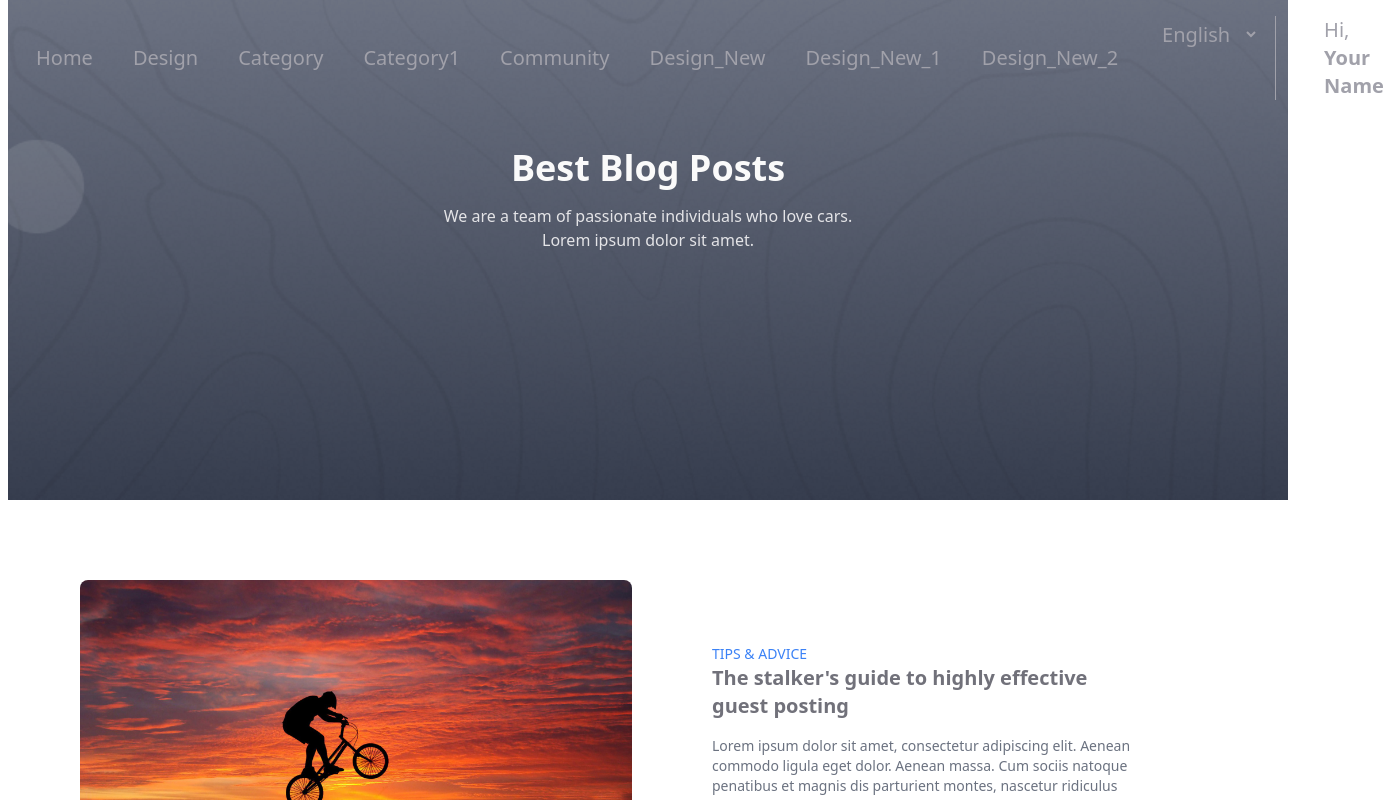
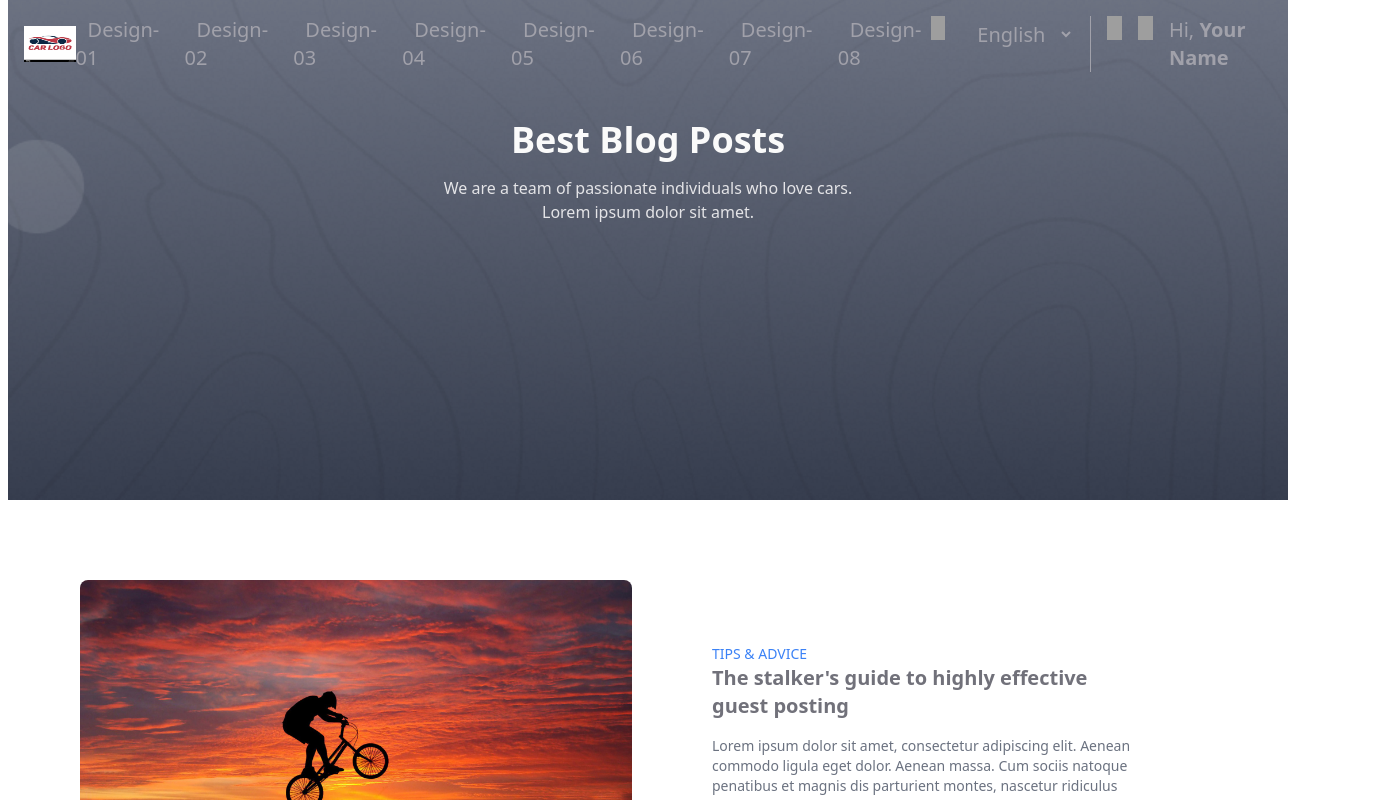
Before and after one commit to Ariful5469/desing_homepage_tailwind_css, a Nuxt app: page /category1 in a window 1280 px wide. Shown: the top 800 px of the page, 1400 px wide, since content can reach past the window. Built offline with nearby package versions, Linux system fonts and the light colour scheme; grey boxes are pictures that could not be loaded.

Commit message:
Update category1PageDesign.vue

```diff
--- a/components/category1PageDesign.vue
+++ b/components/category1PageDesign.vue
@@ -29,56 +29,56 @@
               <NuxtLink
                 to="/"
                 class="text-zinc-400 hover:text-neutral-50 transition-all duration-300 px-3 py-1 rounded text-xl"
-                >Home</NuxtLink
+                >Design-01</NuxtLink
               >
             </li>
             <li>
               <NuxtLink
                 to="/design_page"
                 class="text-zinc-400 hover:text-neutral-50 transition-all duration-300 px-3 py-1 rounded text-xl"
-                >Design</NuxtLink
+                >Design-02</NuxtLink
               >
             </li>
             <li>
               <NuxtLink
                 to="/category"
                 class="text-zinc-400 hover:text-neutral-50 transition-all duration-300 px-3 py-1 rounded text-xl"
-                >Category</NuxtLink
+                >Design-03</NuxtLink
               >
             </li>
             <li>
               <NuxtLink
                 to="/category1"
                 class="text-zinc-400 hover:text-neutral-50 transition-all duration-300 px-3 py-1 rounded text-xl"
-                >Category1</NuxtLink
+                >Design-04</NuxtLink
               >
             </li>
             <li>
               <NuxtLink
                 to="/contact"
                 class="text-zinc-400 hover:text-neutral-50 transition-all duration-300 px-3 py-1 rounded text-xl"
-                >Community</NuxtLink
+                >Design-05</NuxtLink
               >
             </li>
             <li>
               <NuxtLink
                 to="/today"
                 class="text-zinc-400 hover:text-neutral-50 transition-all duration-300 px-3 py-1 rounded text-xl"
-                >Design_New</NuxtLink
+                >Design-06</NuxtLink
               >
             </li>
             <li>
               <NuxtLink
                 to="/today1"
                 class="text-zinc-400 hover:text-neutral-50 transition-all duration-300 px-3 py-1 rounded text-xl"
-                >Design_New_1</NuxtLink
+                >Design-07</NuxtLink
               >
             </li>
             <li>
               <NuxtLink
                 to="/today2"
                 class="text-zinc-400 hover:text-neutral-50 transition-all duration-300 px-3 py-1 rounded text-xl"
-                >Design_New_2</NuxtLink
+                >Design-08</NuxtLink
               >
             </li>
           </ul>
```
